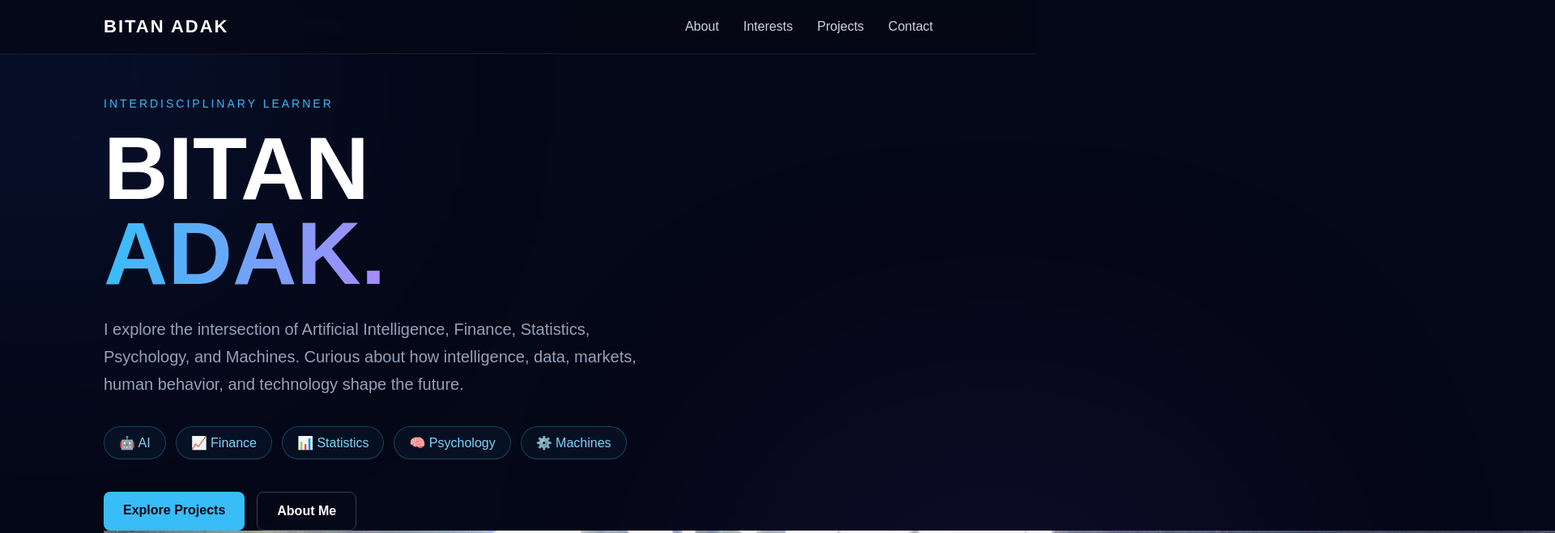
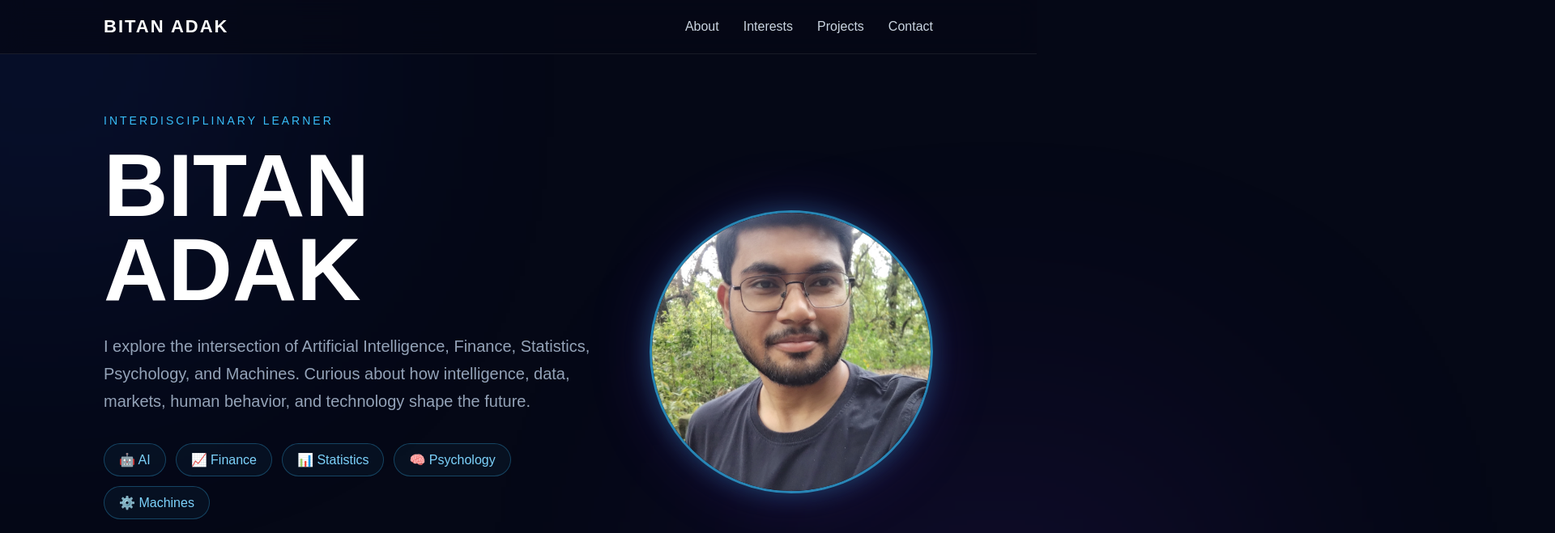
Before and after one commit to bitanadak/bitanadak.github.io, a plain HTML site: page index.html in a window 1280 px wide. Shown: the top 659 px of the page at 81% size, 1920 px wide, since content can reach past the window. Drawn offline with Linux system fonts and the light colour scheme.

Commit message:
Update hero section styles and layout
Refactor hero section layout and styles for better alignment.

```diff
--- a/index.html
+++ b/index.html
@@ -93,12 +93,48 @@
         }
 
         /* Hero */
-        .hero {
+        /* .hero {
             min-height: 100vh;
             display: flex;
             flex-direction: column;
             justify-content: center;
             padding: 120px 10% 50px;
+        } */
+        /* Hero */
+        .hero {
+            min-height: 100vh;
+            display: flex;
+            flex-direction: row;
+            align-items: center;
+            justify-content: space-between;
+            gap: 60px;
+            padding: 120px 10% 50px;
+        }
+
+        .hero-content {
+            max-width: 800px;
+        }
+
+        .profile-container {
+            flex-shrink: 0;
+        }
+
+        .profile-circle {
+            width: 350px;
+            height: 350px;
+            border-radius: 50%;
+            overflow: hidden;
+            border: 3px solid rgba(56, 189, 248, 0.7);
+            box-shadow:
+                0 0 30px rgba(56, 189, 248, 0.3),
+                0 0 80px rgba(124, 58, 237, 0.2);
+        }
+
+        .profile-circle img {
+            width: 100%;
+            height: 100%;
+            object-fit: cover;
+            display: block;
         }
 
         .tag {
@@ -342,8 +378,7 @@
             <div class="tag">INTERDISCIPLINARY LEARNER</div>
 
             <h1>
-                BITAN<br>
-                <span>ADAK.</span>
+                BITAN ADAK
             </h1>
 
             <p>
```
